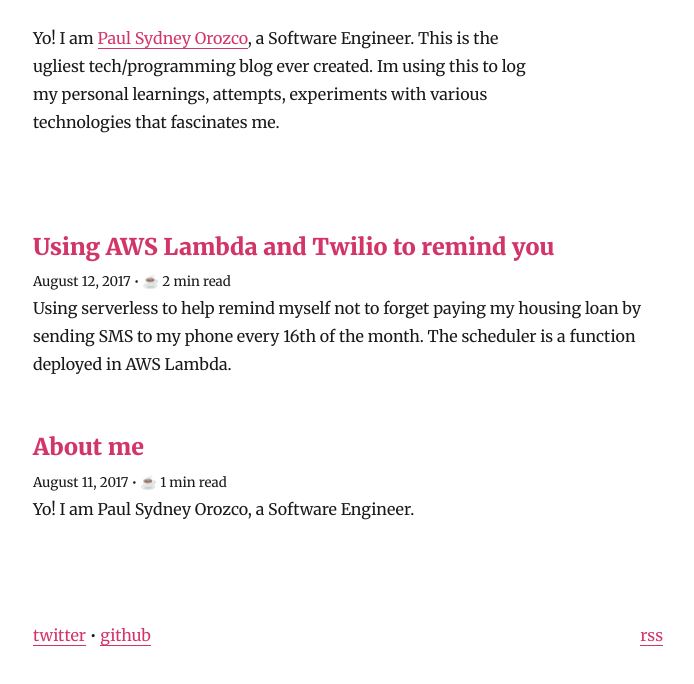
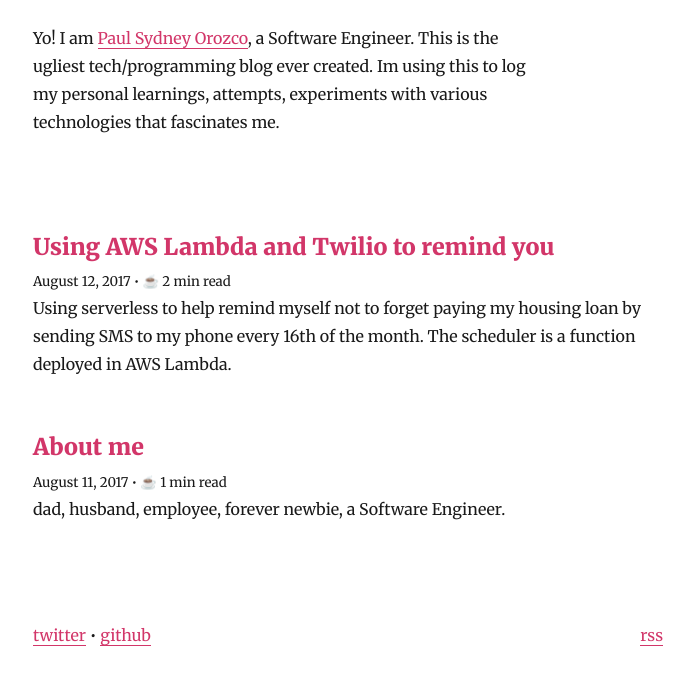
Before and after one commit to xtrycatchx/not.expert, a Gatsby site: page / in a window 1280 px wide. Shown: the part 116-800 px from the top of the page, without its empty margins (292-986 px from the left). Built offline with nearby package versions, Linux system fonts and the light colour scheme; Gatsby itself is replaced by a stand-in of ours; some packages are replaced by stand-ins of ours.

Commit message:
Update about-me.md

```diff
--- a/src/pages/about-me.md
+++ b/src/pages/about-me.md
@@ -1,10 +1,8 @@
 ---
 title: About me
 date: '2017-08-11'
-spoiler: Yo! I am Paul Sydney Orozco, a Software Engineer.
+spoiler: dad, husband, employee, forever newbie, a Software Engineer.
 ---
-
-Yo! I am Paul Sydney Orozco, a Software Engineer.
 
 Not.Expert is the ugliest tech/programming blog ever created. Im using this to log my personal learnings, attempts, experiments with various technologies that fascinates me.
 
```
